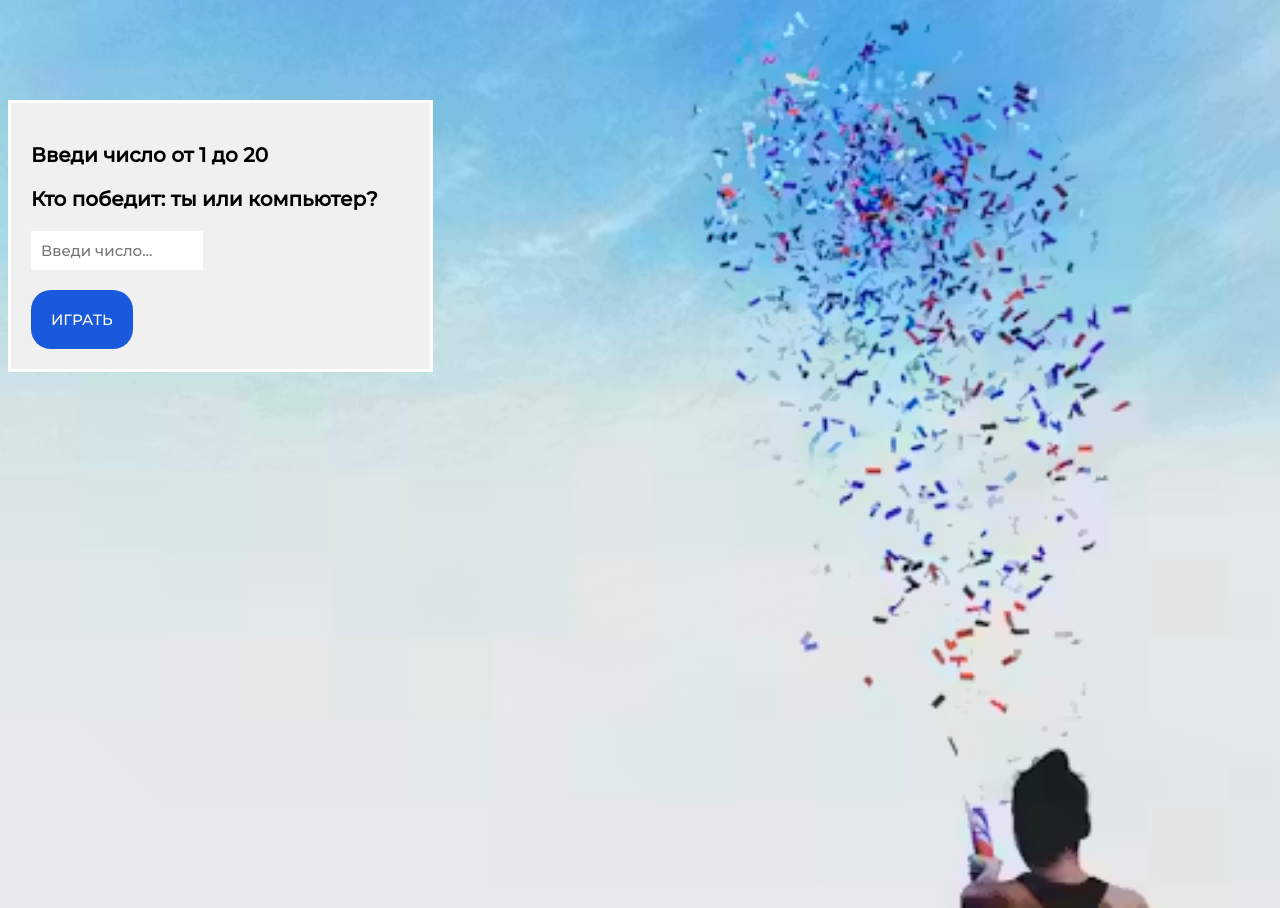
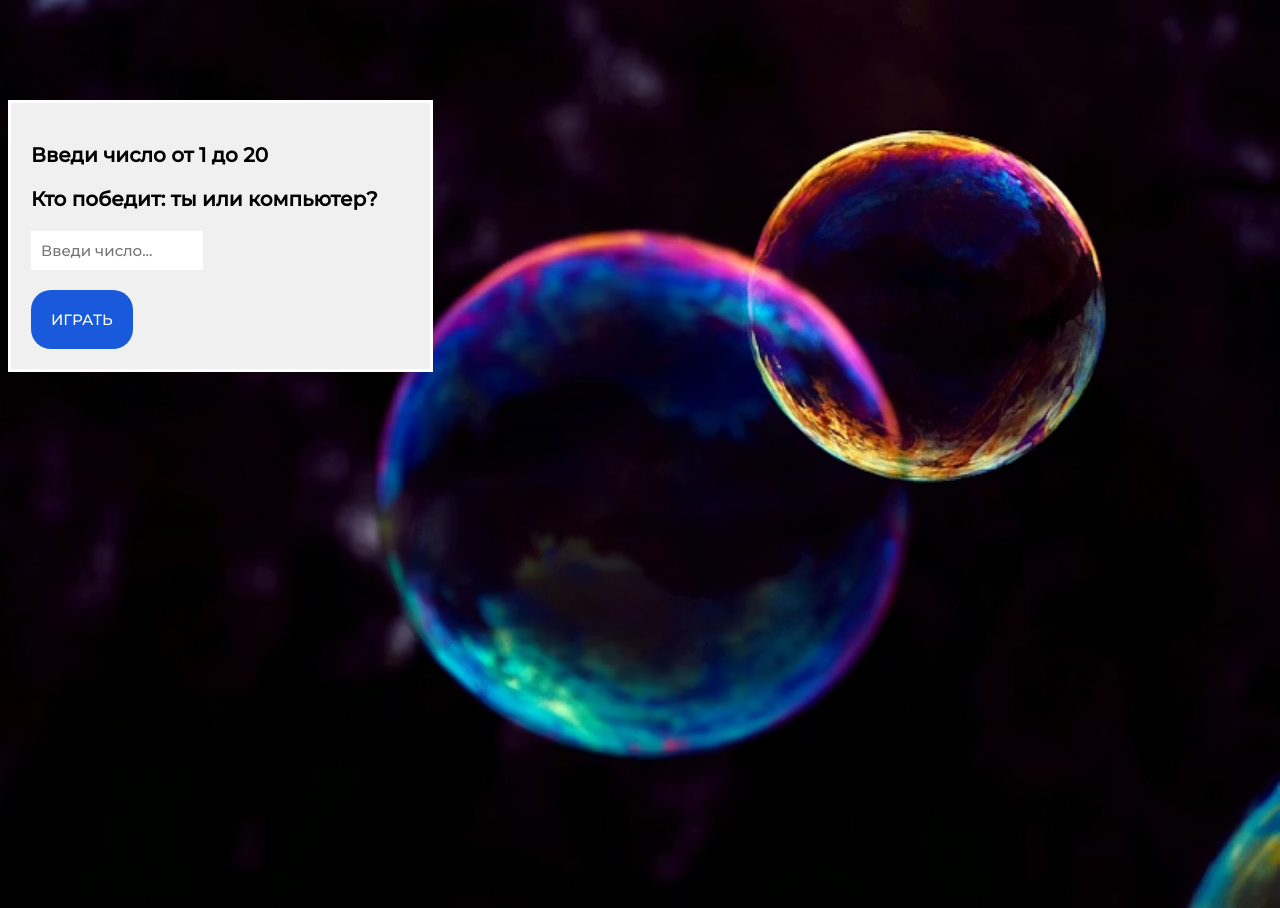
Before and after one commit to Ilona-Shalagin/project-glitch39, a plain HTML site: page index.html in a window 1280 px wide. Drawn offline with Linux system fonts and the light colour scheme; some packages are replaced by stand-ins of ours; a script that the page names is missing.

Commit message:
Change background image from photo.png to photo2.png

```diff
--- a/style.css
+++ b/style.css
@@ -1,5 +1,5 @@
 body{
-    background-image: url("photo.png");
+    background-image: url("photo2.png");
     background-color: #185ADB;
     background-size: cover;
     background-repeat: no-repeat;
```
